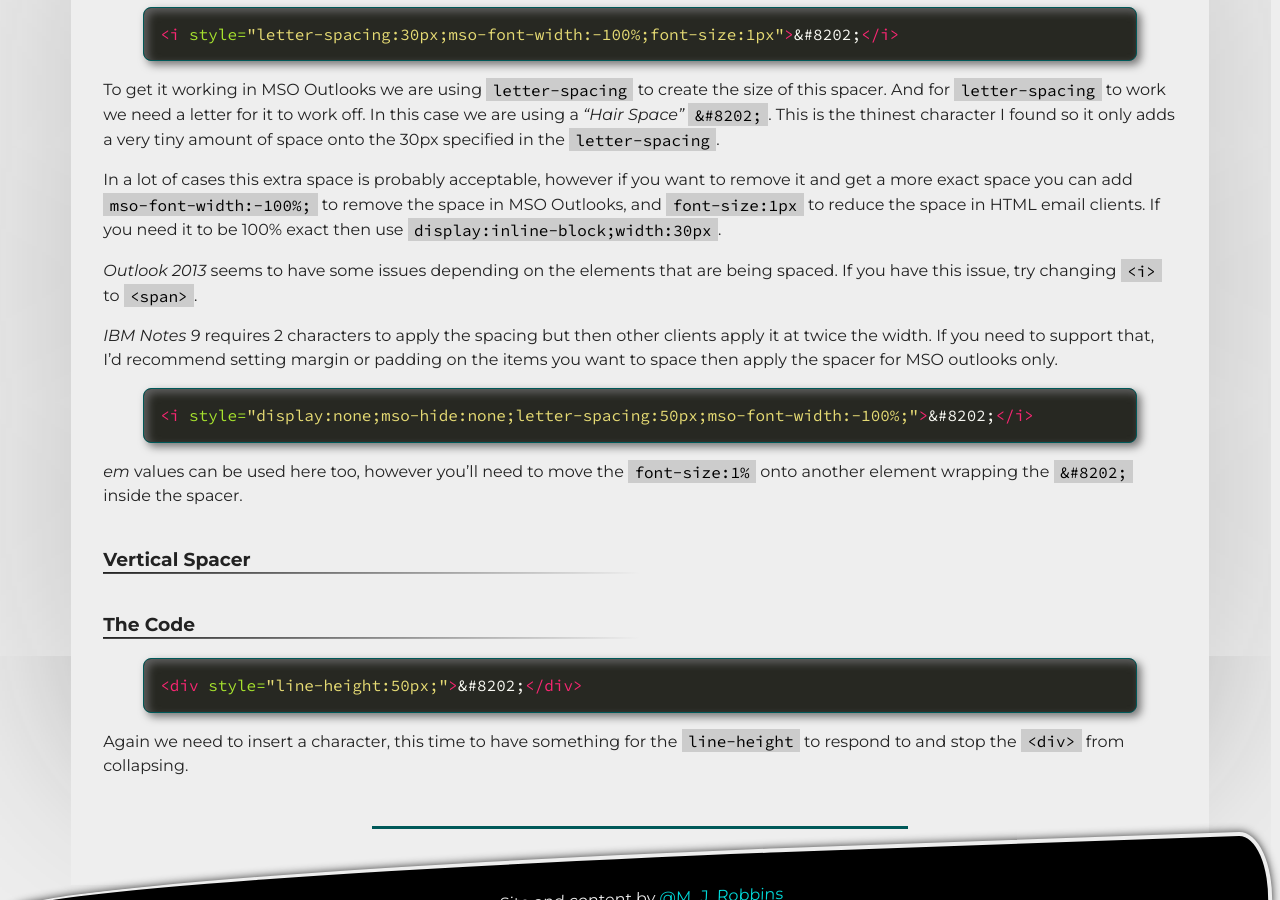
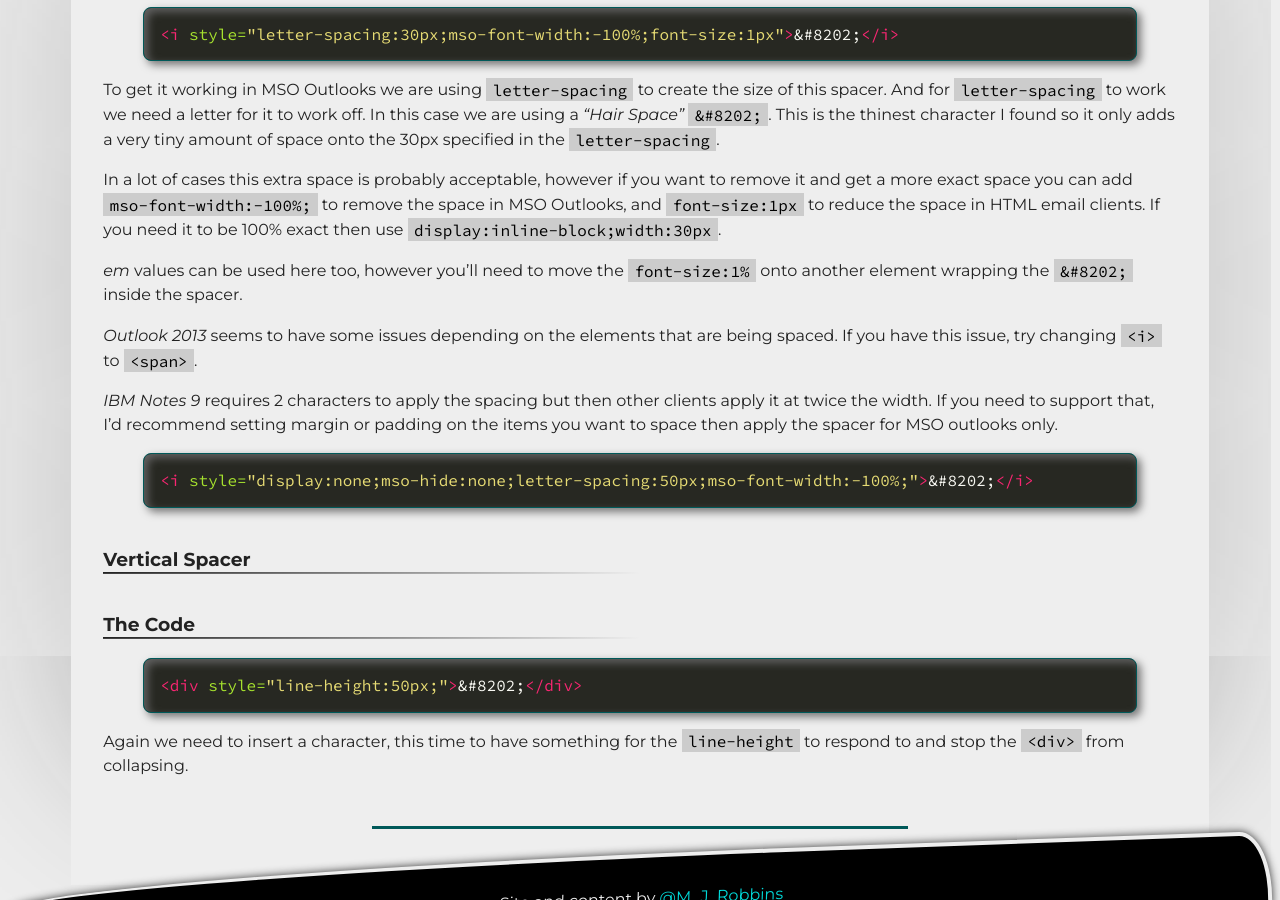
Before and after one commit to M-J-Robbins/good-email-code, a Jekyll site: the page built from email-code/spacing.md, in a window 1280 px wide and 900 px high, scrolled down 615 px. Built offline with Jekyll 4.4.1, drawn with Linux system fonts in a browser that asks for light colours; our own code applies the rules of GitHub Pages for plain Markdown files; a script that is not in the unit is left out.

Commit message:
Update spacing.md

```diff
--- a/email-code/spacing.md
+++ b/email-code/spacing.md
@@ -16,14 +16,14 @@ To get it working in MSO Outlooks we are using `letter-spacing` to create the si
 
 In a lot of cases this extra space is probably acceptable, however if you want to remove it and get a more exact space you can add `mso-font-width:-100%;` to remove the space in MSO Outlooks, and `font-size:1px` to reduce the space in HTML email clients.  If you need it to be 100% exact then use `display:inline-block;width:30px`.
 
+*em* values can be used here too, however you'll need to move the `font-size:1%` onto another element wrapping the `&#8202;` inside the spacer.
+
 *Outlook 2013* seems to have some issues depending on the elements that are being spaced. If you have this issue, try changing `<i>` to `<span>`.
 
 *IBM Notes 9* requires 2 characters to apply the spacing but then other clients apply it at twice the width.  If you need to support that, I'd recommend setting margin or padding on the items you want to space then apply the spacer for MSO outlooks only.
 {% highlight html %}
 <i style="display:none;mso-hide:none;letter-spacing:50px;mso-font-width:-100%;">&#8202;</i>
 {% endhighlight %}
-
-*em* values can be used here too, however you'll need to move the `font-size:1%` onto another element wrapping the `&#8202;` inside the spacer.
 
 
 
```
